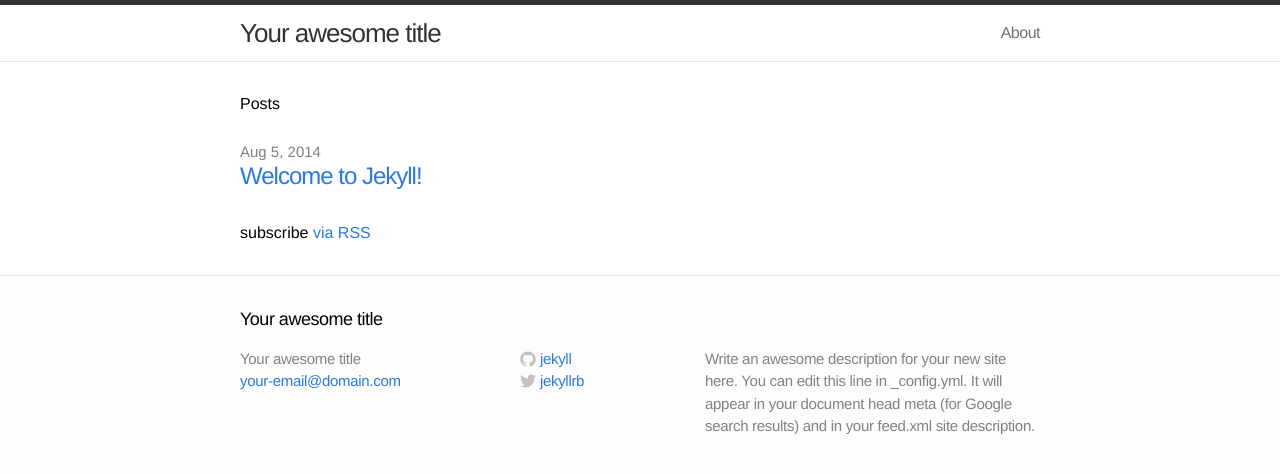
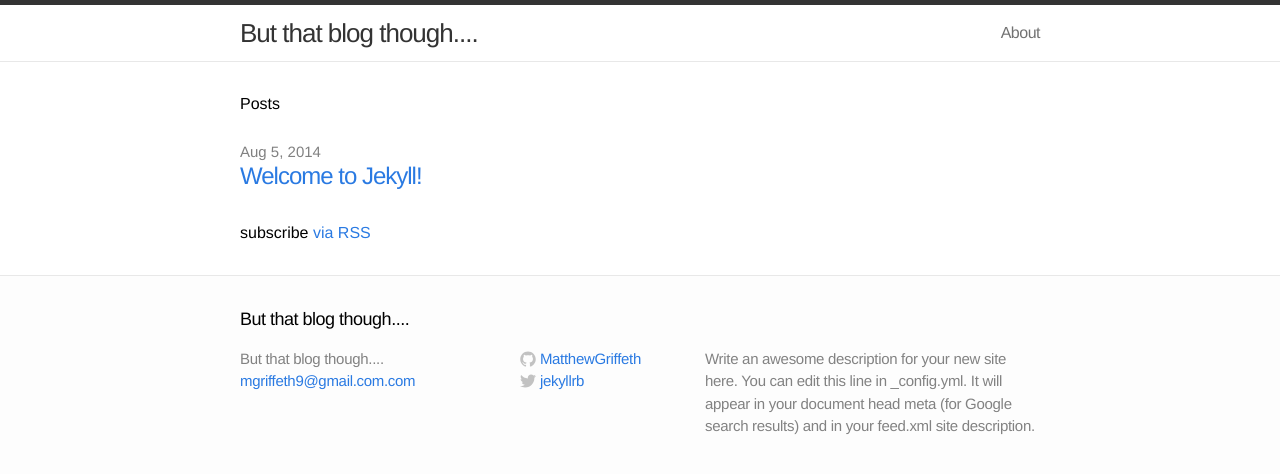
Before and after one commit to mgriffeth/mgriffeth.github.io, a Jekyll site: the page built from index.html, in a window 1280 px wide. Shown: the top 474 px of the page. Built offline with Jekyll 4.4.1, drawn with Linux system fonts in a browser that asks for light colours.

Commit message:
2nd commit

```diff
--- a/_config.yml
+++ b/_config.yml
@@ -1,11 +1,11 @@
 # Site settings
-title: Your awesome title
-email: your-email@domain.com
+title: But that blog though....
+email: mgriffeth9@gmail.com.com
 description: "Write an awesome description for your new site here. You can edit this line in _config.yml. It will appear in your document head meta (for Google search results) and in your feed.xml site description."
 baseurl: ""
 url: "http://yourdomain.com"
 twitter_username: jekyllrb
-github_username:  jekyll
+github_username:  MatthewGriffeth
 
 # Build settings
 markdown: kramdown
```
